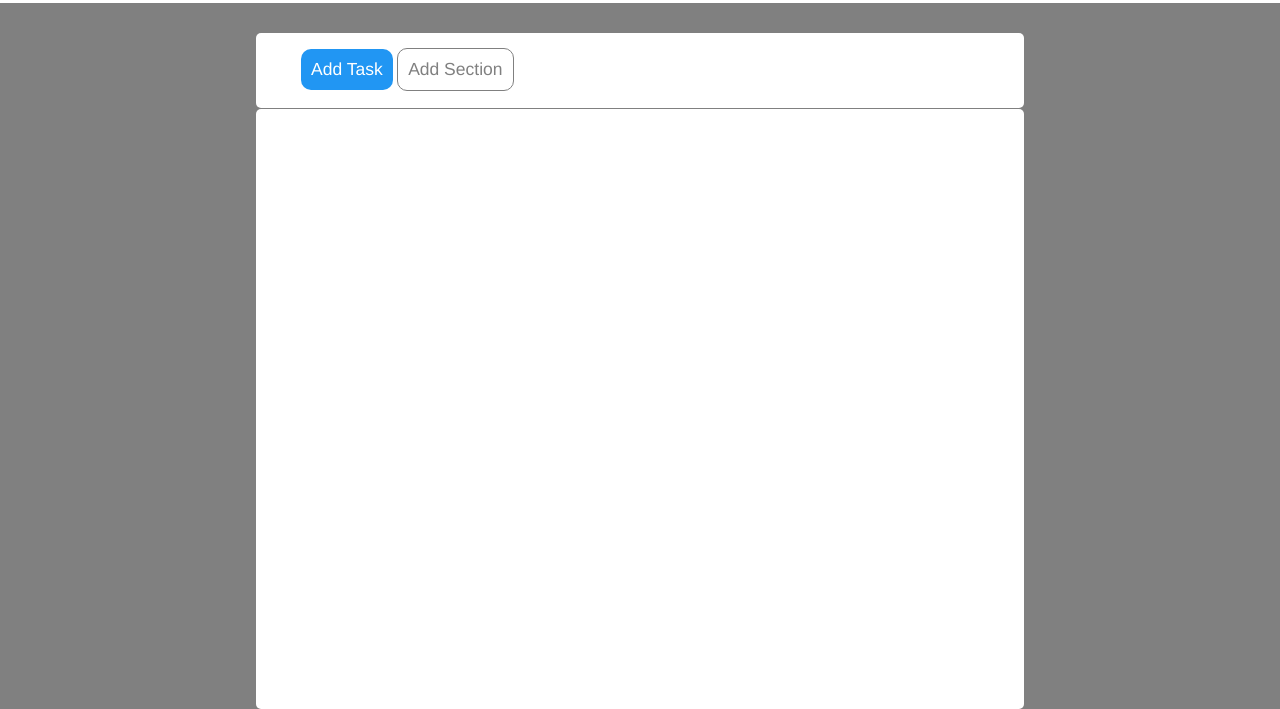
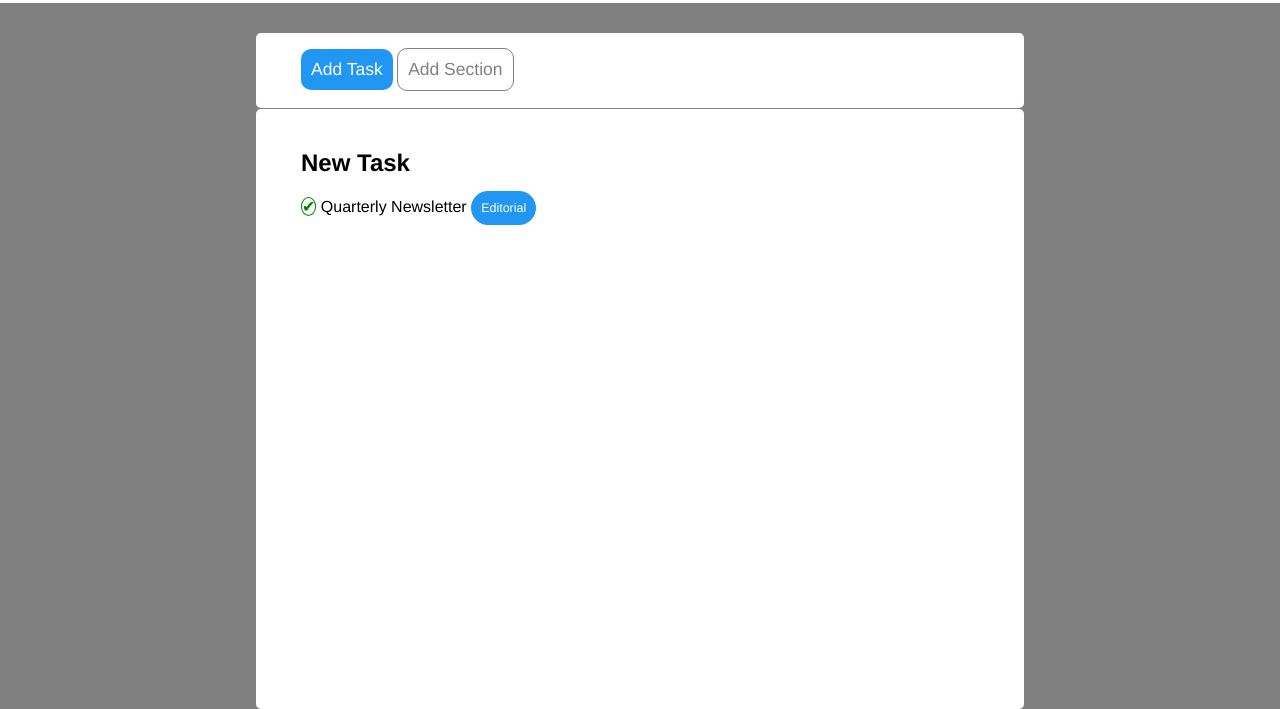
Before and after one commit to RobertoSimonini/html-css-toboolist, a plain HTML site: page index.html in a window 1280 px wide. Shown: the part 97-806 px from the top of the page. Drawn offline with Linux system fonts and the light colour scheme.

Commit message:
first task

```diff
--- a/css/style.css
+++ b/css/style.css
@@ -42,15 +42,40 @@ h1 {
     padding: 10px;
     display: inline-block;
     font-size: 17.5px;
+}
+
+.titles {
+    margin-bottom: 20px;
+}
+
+.done {
+    color: green;
+    height: 50px;
+    width: 50px;
+    border: 1px solid green;
+    border-radius: 50%;
+}
+
+.labels {
+    border-radius: 20px;
+    text-transform: capitalize;
+    padding: 10px;
+    color: white;
+    font-size: 12.5px;
+}
 
 
-}
+
+
 
 /* Utilities  */
 body {
     background-color: grey;
     font-family: Helvetica, Arial, Sans-Serif;
 }
+
+
+
 
 #add-tasks-table {
     height: 75px;
@@ -61,9 +86,6 @@ body {
     padding-top: 15px;
     padding-left: 45px;
     margin-bottom:  1px;
-
-
-
 }
 
 .add-task {
@@ -76,11 +98,17 @@ body {
     color: grey;
 }
 
-#tasks-calendar {
+.tasks-calendar {
     width: 60%;
     margin: auto;
     background-color: rgb(255, 255, 255);
     height: 600px;
     border-radius: 5px;
+    padding-left: 45px;
+    padding-top: 40px;
 
 }
+
+.editorial {
+    background-color: #2196f3;
+}
--- a/index.html
+++ b/index.html
@@ -19,17 +19,23 @@
     </header>
 
     <main>
-        <section id="add-tasks-table">
+        <div id="add-tasks-table">
             <div class="tasks-section add-task">
                 Add Task
             </div>
             <div class="tasks-section add-section">
                 Add Section
             </div>
-        </section>
+        </div>
 
-        <section id="tasks-calendar">
-
+        <section class="tasks-calendar">
+            <h2 class="titles">
+                New Task
+            </h2>
+                <div class="task-items">
+                <span class="done">&#10004;</span> Quarterly Newsletter
+                <span class="editorial labels"> editorial</span>
+                </div>
         </section>
     </main>
 
```
